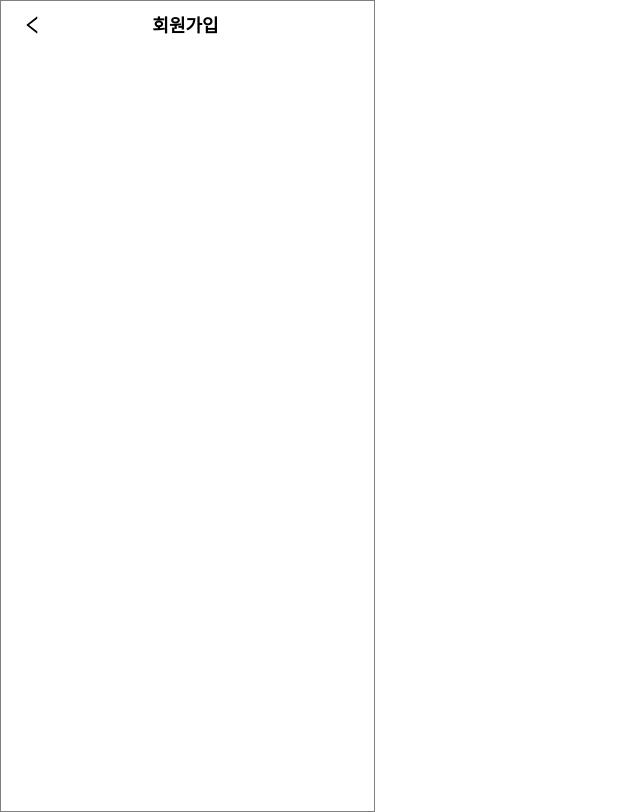
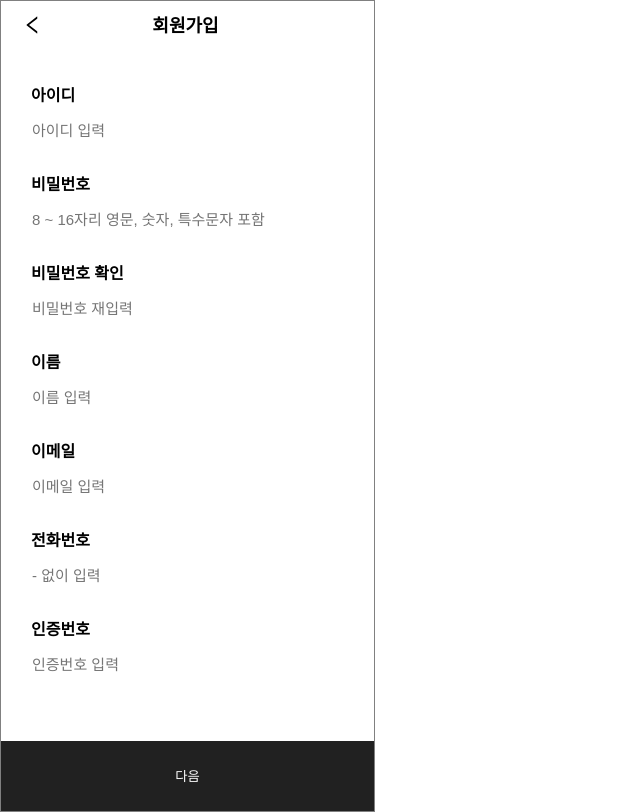
Before and after one commit to dudgns2947/Sports-IT-Next, a Next.js app: page /auth/signup in a window 1280 px wide. Shown: the whole page, without its empty margins (0-640 px from the left). Built offline with nearby package versions, Linux system fonts and the light colour scheme.

Commit message:
[feat] Create Signup Page

```diff
--- a/src/atoms/roleAtom.ts
+++ b/src/atoms/roleAtom.ts
@@ -3,5 +3,5 @@ import { atom } from "recoil";
 
 export const roleAtom = atom<RoleAtomType>({
   key: "role",
-  default: "ROLE_USER",
+  default: "ROLE_INSTITUTION",
 });
--- a/src/components/container/container.ts
+++ b/src/components/container/container.ts
@@ -6,5 +6,6 @@ export const Container = styled.div`
   border: 1px solid gray;
   display: flex;
   flex-direction: column;
+  justify-content: space-between;
   /* border-radius: 7px; */
 `;
--- a/src/pages/auth/eventSelect.tsx
+++ b/src/pages/auth/eventSelect.tsx
@@ -7,6 +7,7 @@ import { IEvent } from "@component/interfaces/eventInterface";
 import Link from "next/link";
 import EventSelectButton from "@component/components/button/EventSelectButton";
 import NavBar from "@component/components/navbar/NavBar";
+import Seo from "@component/components/Seo";
 
 const eventSelect = () => {
   const [events, setEvents] = useRecoilState<IEvent>(eventAtom);
@@ -15,6 +16,7 @@ const eventSelect = () => {
   return (
     <>
       <GoBackHeader />
+      <Seo title="관심 종목 선택" />
       <S.TextArea>
         <S.Text>관심있는 종목을</S.Text>
         <S.Text>선택해주세요.</S.Text>
@@ -30,7 +32,9 @@ const eventSelect = () => {
         ))}
       </S.SelectArea>
       <S.BottomArea>
-        <S.BottomText>5개까지 선택 가능합니다.({count}/5)</S.BottomText>
+        <S.BottomText count={count}>
+          5개까지 선택 가능합니다.({count}/5)
+        </S.BottomText>
       </S.BottomArea>
       <Link href="/auth/signup">
         <NavBar active={count <= 5 ? true : false} />
--- a/src/pages/auth/signup.tsx
+++ b/src/pages/auth/signup.tsx
@@ -2,12 +2,149 @@ import Seo from "@component/components/Seo";
 import { Container } from "@component/components/container/container";
 import GoBackHeader from "@component/components/header/GoBackHeader";
 import React from "react";
+import * as S from "./signupStyles";
+import NavBar from "@component/components/navbar/NavBar";
+import { useForm } from "react-hook-form";
+import { ISignUpForm } from "@component/interfaces/accountInterface";
+import { useRecoilValue } from "recoil";
+import { roleAtom } from "@component/atoms/roleAtom";
+import { useRouter } from "next/router";
+import { useMutation } from "react-query";
+import { signupPost } from "@component/api/account/accountApi";
 
 const signup = () => {
+  const { register, handleSubmit, formState } = useForm<ISignUpForm>();
+  const role = useRecoilValue(roleAtom);
+  const router = useRouter();
+
+  const { mutate } = useMutation("signupPost", signupPost, {
+    onSuccess: (res) => {
+      console.log("Signup Success !!", res);
+      router.replace("/auth/login");
+    },
+    onError: (res) => console.log("Error !!", res),
+  });
+
+  const onValid = (data: ISignUpForm) => {
+    // mutate({
+    //   loginId: data.id,
+    //   pw: data.password,
+    //   name: data.name,
+    //   memberType: role,
+    //   email: data.email,
+    //   phone: data.phoneNumber,
+    //   activated: 1,
+    // });
+    router.push("/auth/login");
+  };
+
+  const onInValid = () => {
+    if (formState.errors.id) {
+      alert(`${formState.errors?.id?.message}`);
+    } else if (formState.errors.password) {
+      alert(`${formState.errors?.password?.message}`);
+    } else if (formState.errors.passwordCheck) {
+      alert(`${formState.errors?.passwordCheck?.message}`);
+    } else if (formState.errors.name) {
+      alert(`${formState.errors?.name?.message}`);
+    } else if (formState.errors.email) {
+      alert(`${formState.errors?.email?.message}`);
+    } else if (formState.errors.phoneNumber) {
+      alert(`${formState.errors?.phoneNumber?.message}`);
+    } else if (formState.errors.authNumber) {
+      alert(`${formState.errors?.authNumber?.message}`);
+    }
+  };
+
   return (
     <>
       <Seo title="회원가입" />
       <GoBackHeader title="회원가입" />
+      <S.Form onSubmit={handleSubmit(onValid, onInValid)}>
+        <S.InputArea>
+          <S.Input>
+            <S.InputTitle>아이디</S.InputTitle>
+            <S.InputContent
+              {...register("id", {
+                required: "아이디를 입력해주세요.",
+              })}
+              placeholder="아이디 입력"
+            ></S.InputContent>
+          </S.Input>
+          <S.Input>
+            <S.InputTitle>비밀번호</S.InputTitle>
+            <S.InputContent
+              {...register("password", {
+                required: "비밀번호를 입력해주세요.",
+                minLength: {
+                  value: 8,
+                  message: "비밀번호는 8자리 이상 입력해야 합니다.",
+                },
+                pattern: {
+                  value: /^(?=.*[a-zA-Z])(?=.*[!@#$%^*+=-])(?=.*[0-9]).{8,25}$/,
+                  message:
+                    "비밀번호는 영문, 숫자, 특수문자 포함한 8 ~ 16자리를 만족하여야 합니다.",
+                },
+              })}
+              placeholder="8 ~ 16자리 영문, 숫자, 특수문자 포함"
+              type="password"
+            ></S.InputContent>
+          </S.Input>
+          <S.Input>
+            <S.InputTitle>비밀번호 확인</S.InputTitle>
+            <S.InputContent
+              {...register("passwordCheck", {
+                required: "비밀번호 확인을 입력해주세요.",
+              })}
+              placeholder="비밀번호 재입력"
+              type="password"
+            ></S.InputContent>
+          </S.Input>
+          <S.Input>
+            <S.InputTitle>이름</S.InputTitle>
+            <S.InputContent
+              {...register("name", {
+                required: "이름을 입력해주세요.",
+              })}
+              placeholder="이름 입력"
+            ></S.InputContent>
+          </S.Input>
+          <S.Input>
+            <S.InputTitle>이메일</S.InputTitle>
+            <S.InputContent
+              {...register("email", {
+                required: "이메일를 입력해주세요.",
+                pattern: {
+                  value:
+                    /([\w-\.]+)@((\[[0-9]{1,3}\.[0-9]{1,3}\.[0-9]{1,3}\.)|(([\w-]+\.)+))([a-zA-Z]{2,4}|[0-9]{1,3})(\]?)$/,
+                  message: "이메일 형식에 맞춰 입력해주세요.",
+                },
+              })}
+              placeholder="이메일 입력"
+            ></S.InputContent>
+          </S.Input>
+          <S.Input>
+            <S.InputTitle>전화번호</S.InputTitle>
+            <S.InputContent
+              {...register("phoneNumber", {
+                required: "전화번호를 입력해주세요.",
+              })}
+              placeholder="- 없이 입력"
+            ></S.InputContent>
+          </S.Input>
+          <S.Input>
+            <S.InputTitle>인증번호</S.InputTitle>
+            <S.InputContent
+              {...register("authNumber", {
+                required: "인증번호를 입력해주세요.",
+              })}
+              placeholder="인증번호 입력"
+            ></S.InputContent>
+          </S.Input>
+        </S.InputArea>
+
+        <NavBar active={true} />
+      </S.Form>
     </>
   );
 };
--- a/src/pages/auth/signupStyles.ts
+++ b/src/pages/auth/signupStyles.ts
@@ -0,0 +1,35 @@
+import NavBar from "@component/components/navbar/NavBar";
+import styled from "styled-components";
+
+export const Form = styled.form`
+  height: 93%;
+  display: flex;
+  flex-direction: column;
+  justify-content: space-between;
+`;
+
+export const InputArea = styled.div`
+  padding: 30px;
+`;
+
+export const Input = styled.div`
+  display: flex;
+  flex-direction: column;
+  margin-bottom: 30px;
+`;
+
+export const InputTitle = styled.h2`
+  font-size: 16px;
+  margin-bottom: 10px;
+  font-weight: 600;
+`;
+
+export const InputContent = styled.input`
+  font-size: 15px;
+  padding: 8px 1px;
+`;
+
+export const NavBarTwo = styled(NavBar)`
+  /* width: 375px;
+  height: 64.8px; */
+`;
```
Also changed, not shown: src/pages/auth/eventSelectStyles.ts (+7 -2 lines).
